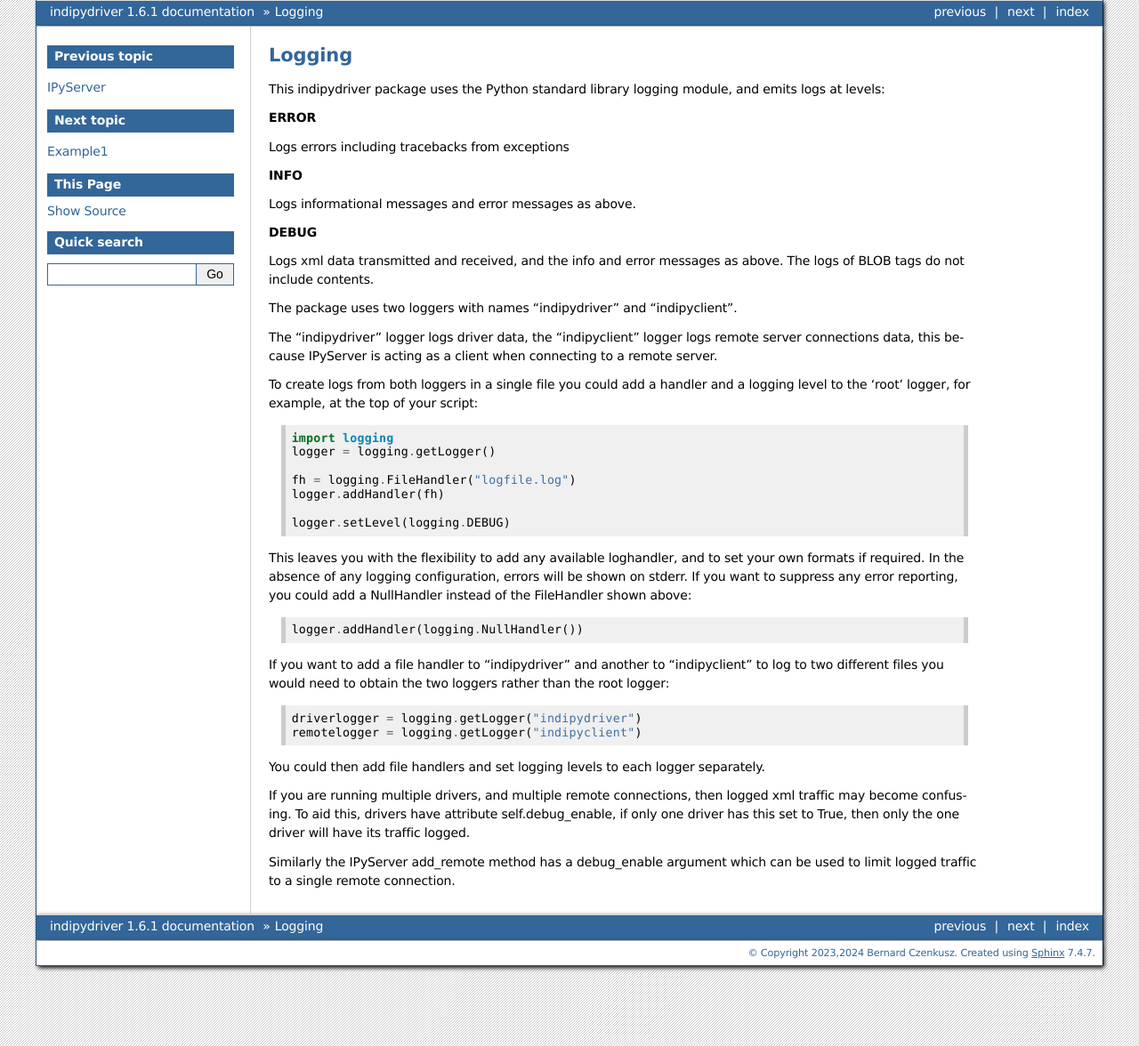
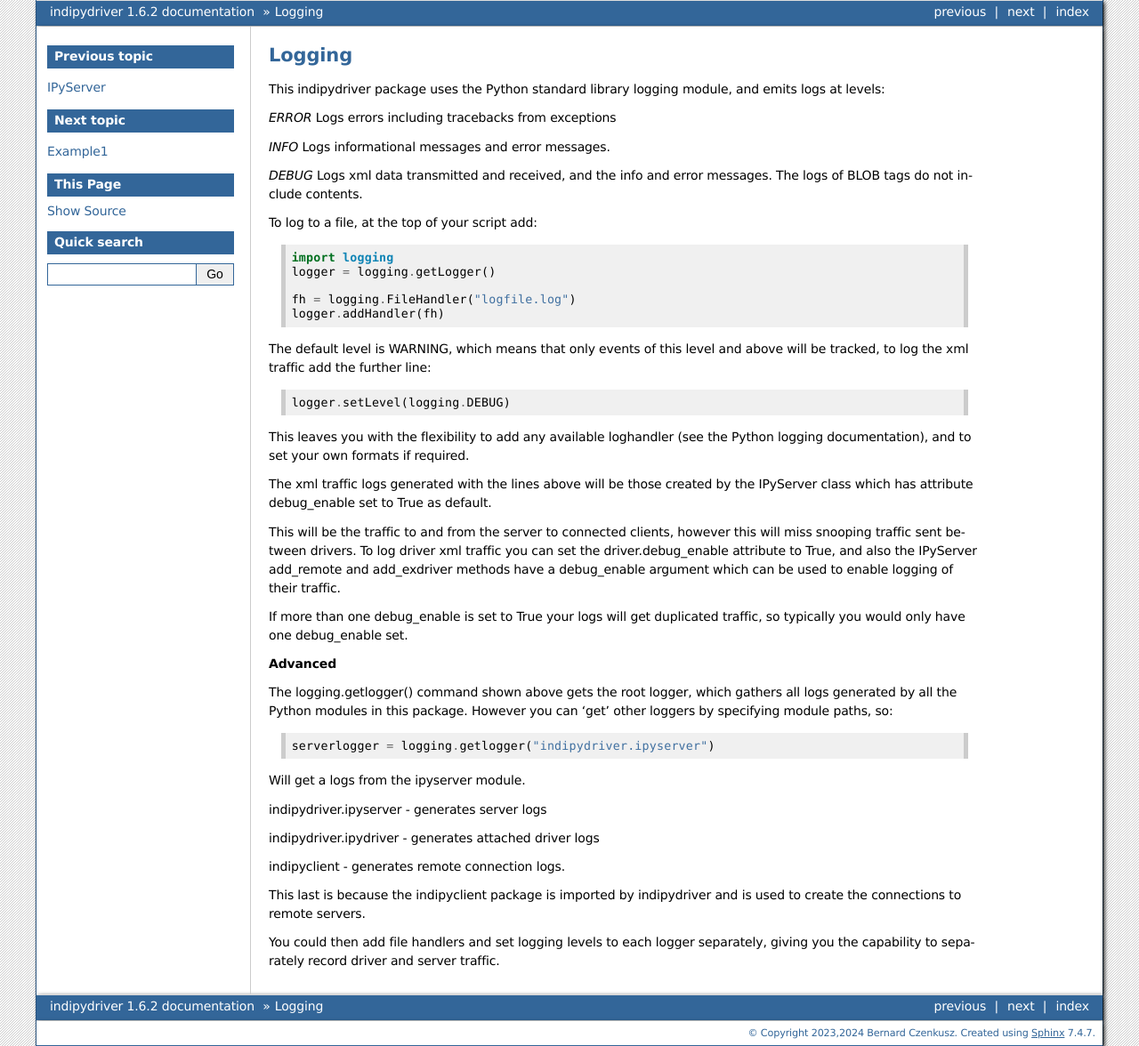
Before and after one commit to bernie-skipole/indipydriver, a Sphinx documentation site: the page built from docs/source/usage/logging.rst, in a window 1280 px wide. Shown: the whole page at 89% size. Built offline with Sphinx 7.4.7, drawn with Linux system fonts in a browser that asks for light colours.

Commit message:
Now version 1.6.2 improved logging and duplicate devicename checking

```diff
--- a/docs/requirements.txt
+++ b/docs/requirements.txt
@@ -1 +1 @@
-indipyclient>=0.3.2
+indipyclient>=0.4.0
--- a/docs/source/conf.py
+++ b/docs/source/conf.py
@@ -25,7 +25,7 @@ copyright = '2023,2024 Bernard Czenkusz'
 author = 'Bernard Czenkusz'
 
 # The full version, including alpha/beta/rc tags
-release = '1.6.1'
+release = '1.6.2'
 
 # ---------------------- Added to get readthedocs to build, by BC
 master_doc = 'index'
--- a/docs/source/usage/ipydriver.rst
+++ b/docs/source/usage/ipydriver.rst
@@ -38,9 +38,9 @@ self.stop - This is set to True when the driver.shutdown() method is called.
 
 self.stopped - An asyncio.Event() object, await driver.stopped.wait() will block until the driver stops.
 
-self.debug_enable - As default is set to True, indicating this driver will log xml traffic at level DEBUG.
+self.debug_enable - As default is set to False.
 
-If self.debug_enable is set to False, then xml traffic will not be logged, this could be useful if you have a number of drivers operating, and you only want one to log xml traffic.
+With self.debug_enable set to False, then xml traffic will not be logged at the driver level, but will still be logged at the server level which logs all traffic between server and attached clients. See the logging section of this documentation for further details.
 
 ----
 
--- a/docs/source/usage/ipyserver.rst
+++ b/docs/source/usage/ipyserver.rst
@@ -18,6 +18,8 @@ self.port - the port
 self.stop - This is set to True when the server.shutdown() method is called.
 
 self.stopped - An asyncio.Event() object, await server.stopped.wait() will block until the server stops.
+
+self.debug_enable - Default True, will enable server xml traffic to be logged, if logging is set at DEBUG level.
 
 
 add_remote
--- a/docs/source/usage/logging.rst
+++ b/docs/source/usage/logging.rst
@@ -3,23 +3,14 @@ Logging
 
 This indipydriver package uses the Python standard library logging module, and emits logs at levels:
 
-**ERROR**
+*ERROR* Logs errors including tracebacks from exceptions
 
-Logs errors including tracebacks from exceptions
+*INFO* Logs informational messages and error messages.
 
-**INFO**
+*DEBUG* Logs xml data transmitted and received, and the info and error messages. The logs of BLOB tags do not include contents.
 
-Logs informational messages and error messages as above.
 
-**DEBUG**
-
-Logs xml data transmitted and received, and the info and error messages as above. The logs of BLOB tags do not include contents.
-
-The package uses two loggers with names "indipydriver" and "indipyclient".
-
-The "indipydriver" logger logs driver data, the "indipyclient" logger logs remote server connections data, this because IPyServer is acting as a client when connecting to a remote server.
-
-To create logs from both loggers in a single file you could add a handler and a logging level to the 'root' logger, for example, at the top of your script::
+To log to a file, at the top of your script add::
 
     import logging
     logger = logging.getLogger()
@@ -27,19 +18,33 @@ To create logs from both loggers in a single file you could add a handler and a
     fh = logging.FileHandler("logfile.log")
     logger.addHandler(fh)
 
+The default level is WARNING, which means that only events of this level and above will be tracked, to log the xml traffic add the further line::
+
     logger.setLevel(logging.DEBUG)
 
-This leaves you with the flexibility to add any available loghandler, and to set your own formats if required. In the absence of any logging configuration, errors will be shown on stderr. If you want to suppress any error reporting, you could add a NullHandler instead of the FileHandler shown above::
+This leaves you with the flexibility to add any available loghandler (see the Python logging documentation), and to set your own formats if required.
 
-     logger.addHandler(logging.NullHandler())
+The xml traffic logs generated with the lines above will be those created by the IPyServer class which has attribute debug_enable set to True as default.
 
-If you want to add a file handler to "indipydriver" and another to "indipyclient" to log to two different files you would need to obtain the two loggers rather than the root logger::
+This will be the traffic to and from the server to connected clients, however this will miss snooping traffic sent between drivers. To log driver xml traffic you can set the driver.debug_enable attribute to True, and also the IPyServer add_remote and add_exdriver methods have a debug_enable argument which can be used to enable logging of their traffic.
 
-     driverlogger = logging.getLogger("indipydriver")
-     remotelogger = logging.getLogger("indipyclient")
+If more than one debug_enable is set to True your logs will get duplicated traffic, so typically you would only have one debug_enable set.
 
-You could then add file handlers and set logging levels to each logger separately.
 
-If you are running multiple drivers, and multiple remote connections, then logged xml traffic may become confusing. To aid this, drivers have attribute self.debug_enable, if only one driver has this set to True, then only the one driver will have its traffic logged.
+**Advanced**
 
-Similarly the IPyServer add_remote method has a debug_enable argument which can be used to limit logged traffic to a single remote connection.
+The logging.getlogger() command shown above gets the root logger, which gathers all logs generated by all the Python modules in this package. However you can 'get' other loggers by specifying module paths, so::
+
+    serverlogger = logging.getlogger("indipydriver.ipyserver")
+
+Will get a logs from the ipyserver module.
+
+indipydriver.ipyserver - generates server logs
+
+indipydriver.ipydriver - generates attached driver logs
+
+indipyclient - generates remote connection logs.
+
+This last is because the indipyclient package is imported by indipydriver and is used to create the connections to remote servers.
+
+You could then add file handlers and set logging levels to each logger separately, giving you the capability to separately record driver and server traffic.
--- a/indipydriver/__init__.py
+++ b/indipydriver/__init__.py
@@ -6,4 +6,4 @@ from .propertymembers import SwitchMember, LightMember, TextMember, BLOBMember,
 from .events import getProperties, enableBLOB, newSwitchVector, newTextVector, newNumberVector, newBLOBVector, Message, delProperty, defSwitchVector, defTextVector, defNumberVector, defLightVector, defBLOBVector, setSwitchVector, setTextVector, setNumberVector, setLightVector, setBLOBVector
 from .ipyserver import IPyServer
 
-version = "1.6.1"
+version = "1.6.2"
--- a/pyproject.toml
+++ b/pyproject.toml
@@ -7,12 +7,12 @@ name = "indipydriver"
 authors = [{name = "Bernard Czenkusz", email = "bernie@skipole.co.uk"}]
 license = {file = "LICENSE"}
 classifiers = ["License :: OSI Approved :: MIT License", "Operating System :: POSIX :: Linux","Topic :: Scientific/Engineering :: Astronomy", "Topic :: Scientific/Engineering :: Interface Engine/Protocol Translator"]
-version = "1.6.1"
+version = "1.6.2"
 description="Provides classes enabling remote instrument control."
 readme = "README.md"
 requires-python = ">=3.10"
 keywords=['indi', 'driver', 'astronomy', 'instrument', 'remote', 'control']
-dependencies = ["indipyclient>=0.3.2"]
+dependencies = ["indipyclient>=0.4.0"]
 
 [project.urls]
 Documentation = "https://indipydriver.readthedocs.io"
```
Also changed, not shown: other parts of docs/source/usage/ipyserver.rst (+1 -1 lines), 1 other file.
